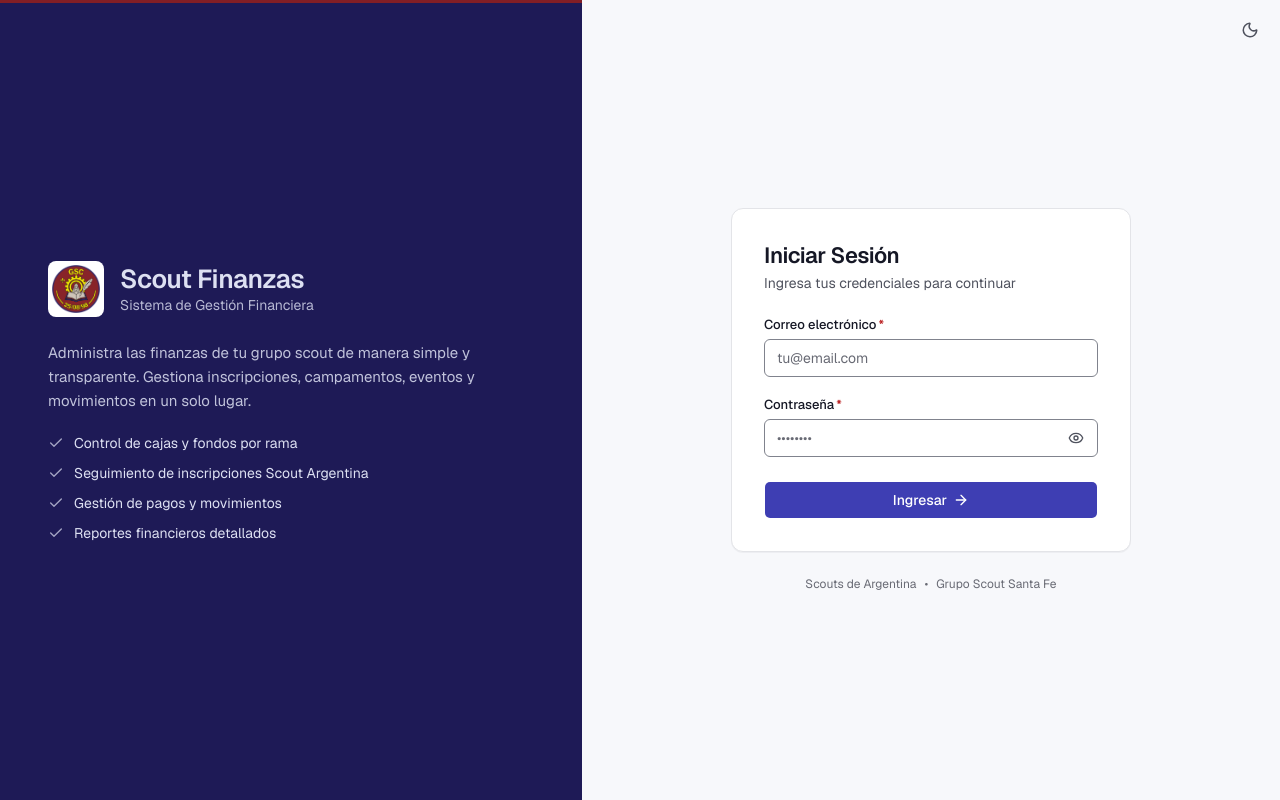
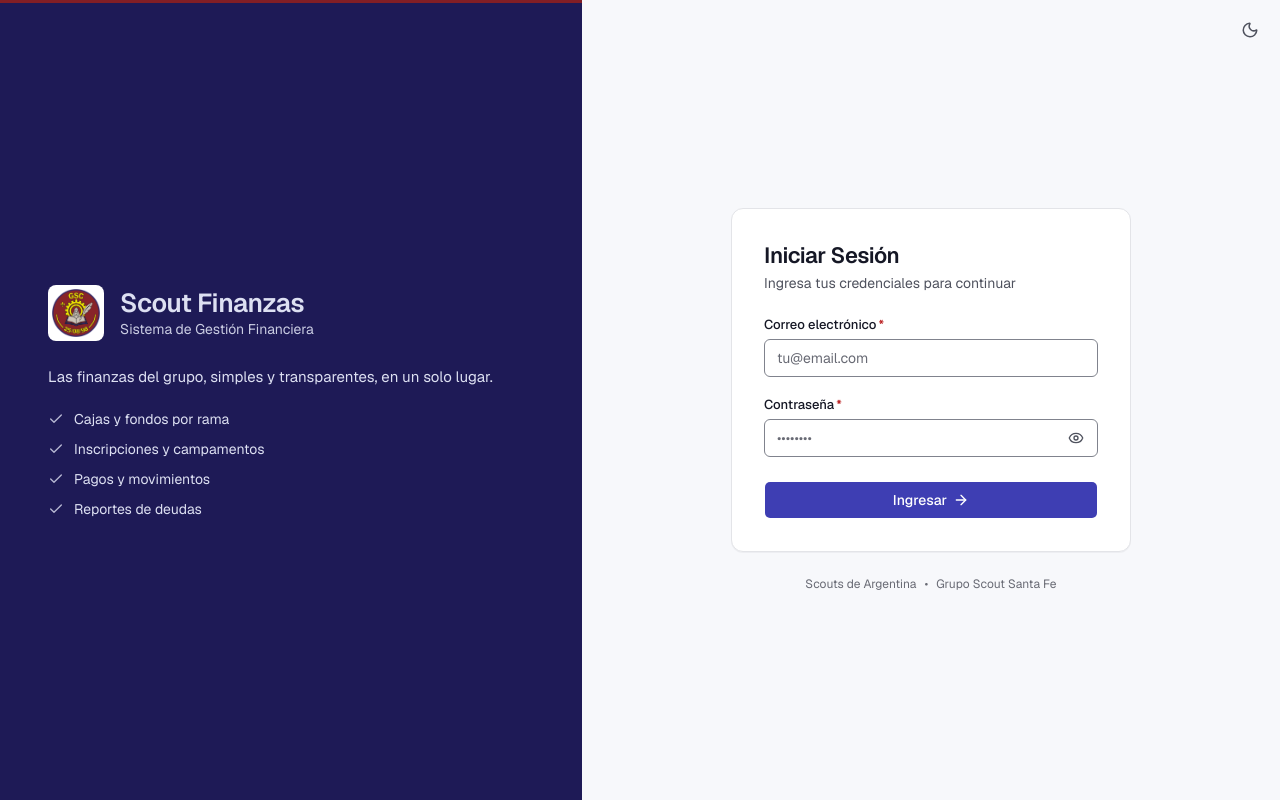
Before and after one commit to MartinOfi/scout-front-react, a Next.js app: page /login in a window 1280 px wide. Built offline with nearby package versions, Linux system fonts and the light colour scheme; no server answers.

Commit message:
refactor(auth): ajustes Insignia del login
Copy del panel institucional más corto, más contraste en sus textos y
en mobile el formulario arranca arriba en lugar de centrado.

```diff
--- a/src/features/auth/components/login-hero.tsx
+++ b/src/features/auth/components/login-hero.tsx
@@ -24,15 +24,20 @@ export function LoginHero() {
           <p className="text-[22px] leading-7 font-semibold tracking-[-0.02em] md:text-[26px] md:leading-8">
             {C.HERO_TITLE}
           </p>
-          <p className="text-sm text-sidebar-ink/80">{C.HERO_TAGLINE}</p>
+          <p className="text-sm text-sidebar-ink/90">{C.HERO_TAGLINE}</p>
         </div>
       </div>
       <div className="hidden max-w-md flex-col gap-5 md:flex">
-        <p className="text-[15px] leading-6 text-sidebar-ink/85">{C.HERO_DESCRIPTION}</p>
+        <p className="text-[15px] leading-6 text-sidebar-ink">
+          {C.HERO_DESCRIPTION}
+        </p>
         <ul className="flex flex-col gap-2.5">
           {C.HERO_FEATURES.map((feature) => (
             <li key={feature} className="flex items-center gap-2.5 text-sm">
-              <Check className="size-4 shrink-0 text-sidebar-ink/70" aria-hidden />
+              <Check
+                className="size-4 shrink-0 text-sidebar-ink/80"
+                aria-hidden
+              />
               {feature}
             </li>
           ))}
--- a/src/features/auth/components/login-view.tsx
+++ b/src/features/auth/components/login-view.tsx
@@ -13,7 +13,10 @@ export function LoginView() {
   const { status } = useRedirectIfAuthenticated();
   if (status !== 'allowed') {
     return (
-      <div role="status" className="flex min-h-dvh items-center justify-center bg-canvas">
+      <div
+        role="status"
+        className="flex min-h-dvh items-center justify-center bg-canvas"
+      >
         <Loader2 className="size-6 animate-spin text-ink-muted" aria-hidden />
       </div>
     );
@@ -21,7 +24,7 @@ export function LoginView() {
   return (
     <div className="grid min-h-dvh grid-rows-[auto_1fr] bg-canvas md:grid-rows-1 md:grid-cols-[minmax(0,5fr)_minmax(0,6fr)]">
       <LoginHero />
-      <main className="relative flex flex-col items-center justify-center px-4 py-10 md:px-10">
+      <main className="relative flex flex-col items-center justify-start px-4 pt-16 pb-10 md:justify-center md:px-10 md:py-10">
         <ThemeToggle className="absolute top-3 right-3 text-ink-muted hover:bg-recessed hover:text-ink" />
         <div className="w-full max-w-[400px] rounded-xl border border-border bg-surface p-6 shadow-xs md:p-8">
           <h1 className="text-[22px] leading-7 font-semibold tracking-[-0.022em] text-ink">
--- a/src/features/auth/constants/copy.ts
+++ b/src/features/auth/constants/copy.ts
@@ -3,12 +3,12 @@ export const AUTH_FEATURE_COPY = {
   HERO_TITLE: 'Scout Finanzas',
   HERO_TAGLINE: 'Sistema de Gestión Financiera',
   HERO_DESCRIPTION:
-    'Administra las finanzas de tu grupo scout de manera simple y transparente. Gestiona inscripciones, campamentos, eventos y movimientos en un solo lugar.',
+    'Las finanzas del grupo, simples y transparentes, en un solo lugar.',
   HERO_FEATURES: [
-    'Control de cajas y fondos por rama',
-    'Seguimiento de inscripciones Scout Argentina',
-    'Gestión de pagos y movimientos',
-    'Reportes financieros detallados',
+    'Cajas y fondos por rama',
+    'Inscripciones y campamentos',
+    'Pagos y movimientos',
+    'Reportes de deudas',
   ],
   FOOTER: ['Scouts de Argentina', 'Grupo Scout Santa Fe'],
   FORM_TITLE: 'Iniciar Sesión',
```
Also changed, not shown: 10 other files (tests, documents, lock files or other folders).
